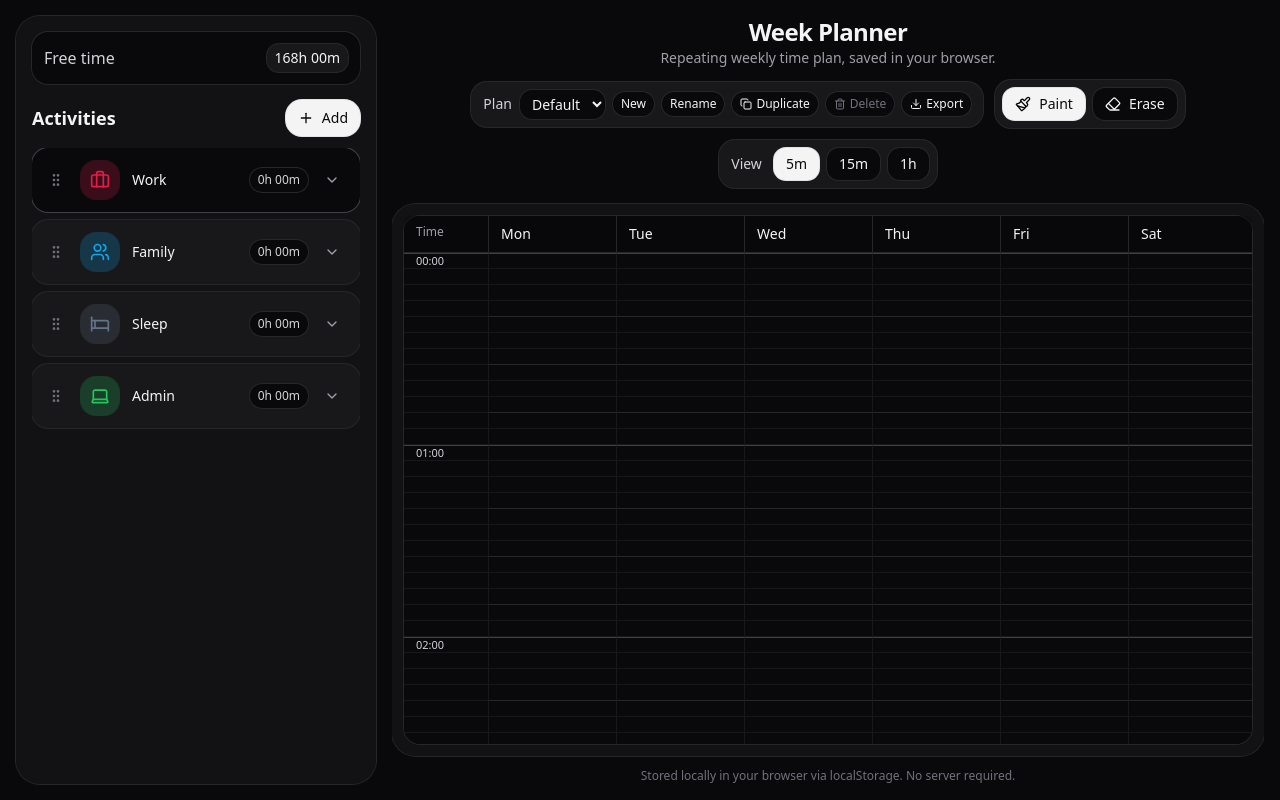
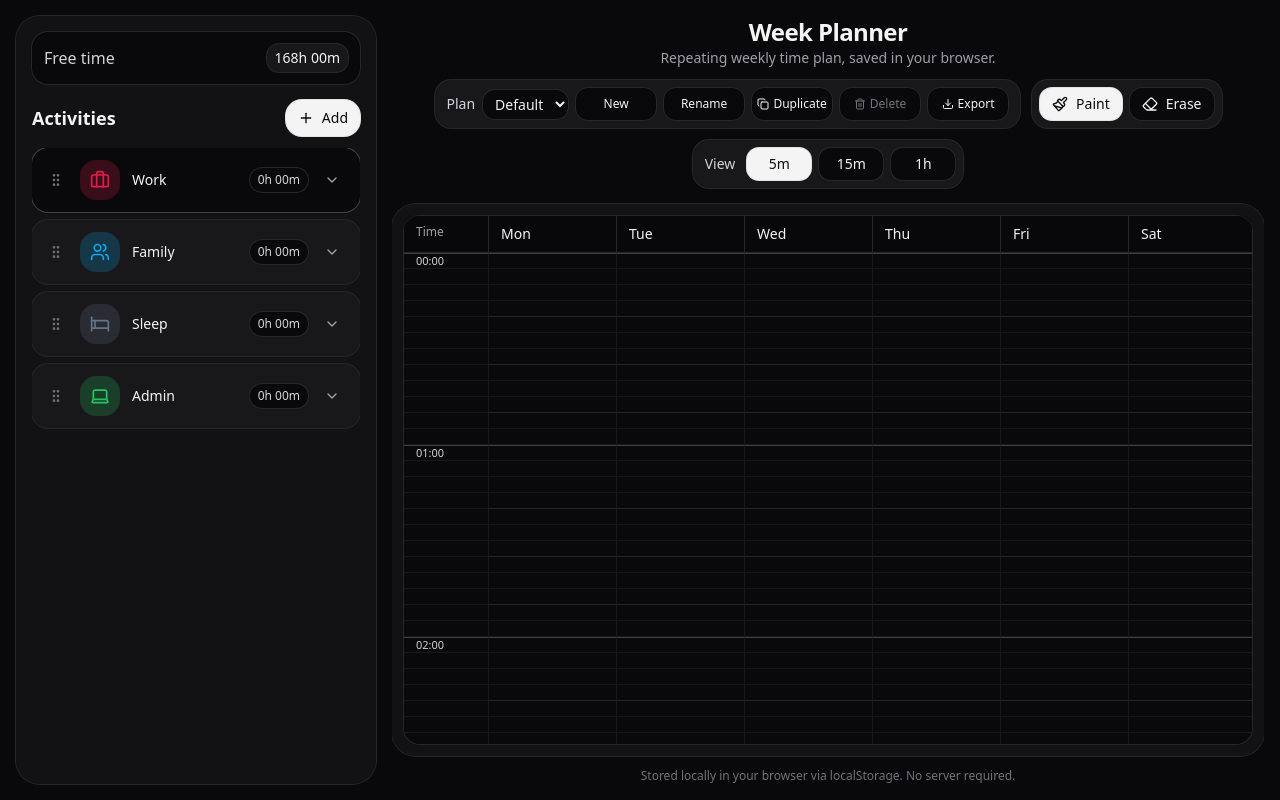
Before and after one commit to pat15312/week-planner, a React (Vite) app: page / in a window 1280 px wide. Built offline with nearby package versions, Linux system fonts and the light colour scheme.

Commit message:
Updated App.tsx

```diff
--- a/src/App.tsx
+++ b/src/App.tsx
@@ -1094,7 +1094,7 @@ export default function App() {
               <div className="text-sm text-zinc-400">Repeating weekly time plan, saved in your browser.</div>
             </div>
 
-            <div className="mt-3 flex flex-wrap items-center justify-center gap-3">
+            <div className="mt-3 flex w-[980px] flex-wrap items-center justify-center gap-3">
               <div className="flex items-center gap-2 rounded-2xl bg-zinc-900 px-3 py-2 text-sm ring-1 ring-zinc-800">
                 <span className="text-zinc-300">Plan</span>
                 <select
@@ -1110,21 +1110,21 @@ export default function App() {
                 </select>
                 <button
                   onClick={() => openPlanModal("new")}
-                  className="rounded-xl bg-zinc-950 px-2 py-1 text-xs ring-1 ring-zinc-800 transition hover:bg-zinc-800"
+                  className="h-8 w-20 rounded-xl bg-zinc-950 text-xs ring-1 ring-zinc-800 transition hover:bg-zinc-800"
                   title="New plan"
                 >
                   New
                 </button>
                 <button
                   onClick={() => openPlanModal("rename")}
-                  className="rounded-xl bg-zinc-950 px-2 py-1 text-xs ring-1 ring-zinc-800 transition hover:bg-zinc-800"
+                  className="h-8 w-20 rounded-xl bg-zinc-950 text-xs ring-1 ring-zinc-800 transition hover:bg-zinc-800"
                   title="Rename plan"
                 >
                   Rename
                 </button>
                 <button
                   onClick={() => openPlanModal("duplicate")}
-                  className="flex items-center gap-1 rounded-xl bg-zinc-950 px-2 py-1 text-xs ring-1 ring-zinc-800 transition hover:bg-zinc-800"
+                  className="flex h-8 w-20 items-center justify-center gap-1 rounded-xl bg-zinc-950 text-xs ring-1 ring-zinc-800 transition hover:bg-zinc-800"
                   title="Duplicate plan"
                 >
                   <Copy className="h-3 w-3" />
@@ -1133,7 +1133,7 @@ export default function App() {
                 <button
                   onClick={() => openPlanModal("delete")}
                   disabled={plans.length <= 1}
-                  className={`flex items-center gap-1 rounded-xl px-2 py-1 text-xs ring-1 transition ${
+                  className={`flex h-8 w-20 items-center justify-center gap-1 rounded-xl text-xs ring-1 transition ${
                     plans.length <= 1 ? "bg-zinc-950 text-zinc-500 ring-zinc-800" : "bg-zinc-950 text-zinc-100 ring-zinc-800 hover:bg-zinc-800"
                   }`}
                   title={plans.length <= 1 ? "You must keep at least one plan" : "Delete plan"}
@@ -1143,7 +1143,7 @@ export default function App() {
                 </button>
                 <button
                   onClick={openExport}
-                  className="flex items-center gap-1 rounded-xl bg-zinc-950 px-2 py-1 text-xs ring-1 ring-zinc-800 transition hover:bg-zinc-800"
+                  className="flex h-8 w-20 items-center justify-center gap-1 rounded-xl bg-zinc-950 text-xs ring-1 ring-zinc-800 transition hover:bg-zinc-800"
                   title="Export / Import"
                 >
                   <Download className="h-3 w-3" />
@@ -1185,7 +1185,7 @@ export default function App() {
                   <button
                     key={opt.k}
                     onClick={() => setTimeScale(opt.k)}
-                    className={`rounded-xl px-3 py-1.5 text-sm ring-1 transition ${
+                    className={`w-16 rounded-xl py-1.5 text-sm ring-1 transition ${
                       timeScale === opt.k
                         ? "bg-zinc-100 text-zinc-950 ring-zinc-200"
                         : "bg-zinc-950 text-zinc-100 ring-zinc-800 hover:bg-zinc-800"
```
